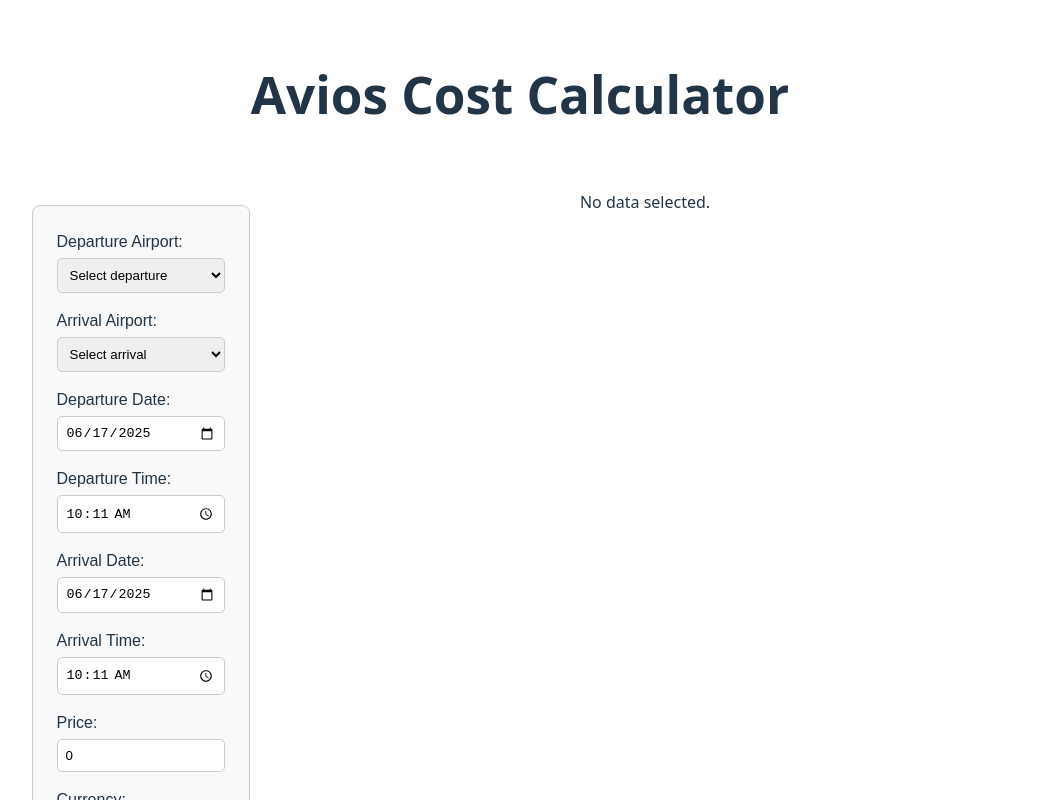
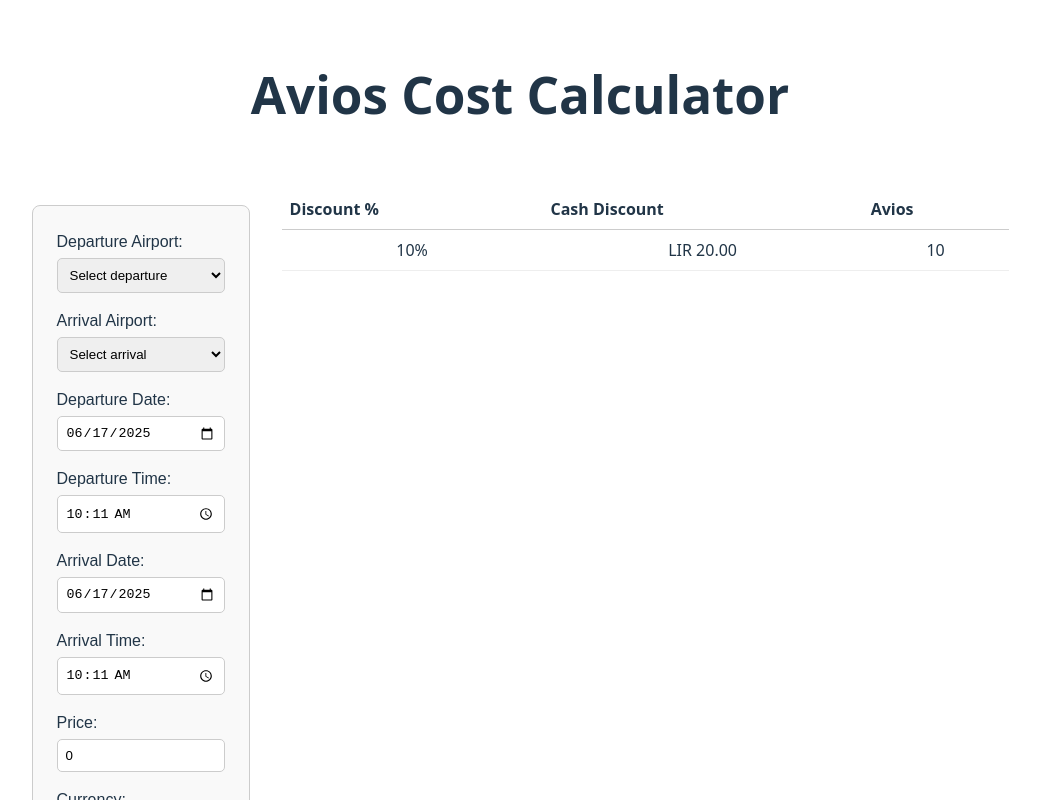
Before and after one commit to lud77/iagl, a React (Vite) app in the folder fe/: page / in a window 1280 px wide. Shown: the top 800 px of the page, without its empty margins (120-1160 px from the left). Built offline with nearby package versions, Linux system fonts and the light colour scheme.

Commit message:
Extract css from PricePointsTable component

```diff
--- a/fe/src/App.tsx
+++ b/fe/src/App.tsx
@@ -1,5 +1,5 @@
-import PricePointsTable from './components/PricePointTable';
-import './App.css'
+import PricePointsTable from './components/PricePointsTable';
+import './App.css';
 import type { FlightDetails, FlightDetailsExpanded, PricePoint } from './types';
 import FlightDetailsForm from './components/FlightDetailsForm';
 import { useState } from 'react';
@@ -8,7 +8,7 @@
 const API_URL = "http://localhost:5000/api/v1/price-points";
 
 const App = () => {
-  const [ pricePoints, setPricePoints ] = useState<PricePoint[]>([]);
+  const [ pricePoints, setPricePoints ] = useState<PricePoint[]>([{ discountRate: .1, aviosPoints: 10, cashDiscount: 20 }]);
 
   const now = new Date().toISOString();
   const [currentDate, currentTime] = splitDateAndTime(now, '', '');
@@ -21,7 +21,7 @@
     ArrivalOnlyDate: currentDate,
     ArrivalOnlyTime: currentTime,
     Price: 0,
-    Currency: '',
+    Currency: 'LIR',
   });
 
   const handleSubmit = async (data: FlightDetailsExpanded) => {
--- a/fe/src/components/FlightDetailsForm.tsx
+++ b/fe/src/components/FlightDetailsForm.tsx
@@ -1,5 +1,5 @@
-import "./FlightDetailsForm.css";
-import type { FlightDetailsExpanded } from "../types";
+import './FlightDetailsForm.css';
+import type { FlightDetailsExpanded } from '../types';
 import { airportCodes } from '../airportCodes';
 import validate from "../validators/flightData";
 
@@ -14,7 +14,7 @@
     const { name, value } = e.target;
     setFlightDetails((prev) => ({
       ...prev,
-      [name]: name === "price" ? parseFloat(value) || 0 : value,
+      [name]: name === 'price' ? parseFloat(value) || 0 : value,
     }));
   };
 
--- a/fe/src/components/PricePointTable.tsx
+++ /dev/null
@@ -1,36 +0,0 @@
-import type { PricePoint } from "../types";
-
-const PricePointsTable = ({ pricePoints, currency }: { pricePoints: PricePoint[], currency: string }) => {
-  if (pricePoints.length == 0) return (
-    <table style={{ width: "100%", borderCollapse: "collapse", marginTop: "1rem" }}>
-      <tbody>
-        <tr><td>No data selected.</td></tr>
-      </tbody>
-    </table>
-  );
-
-  return (
-    <table style={{ width: "100%", borderCollapse: "collapse", marginTop: "1rem" }}>
-      <thead>
-        <tr>
-          <th style={{ textAlign: "left", borderBottom: "1px solid #ccc", padding: "0.5rem" }}>Discount %</th>
-          <th style={{ textAlign: "left", borderBottom: "1px solid #ccc", padding: "0.5rem" }}>Cash Discount</th>
-          <th style={{ textAlign: "left", borderBottom: "1px solid #ccc", padding: "0.5rem" }}>Avios</th>
-        </tr>
-      </thead>
-      <tbody>
-        {pricePoints.map(({ discountRate, cashDiscount, aviosPoints }) => (
-          <tr key={discountRate}>
-            <td style={{ padding: "0.5rem", borderBottom: "1px solid #eee" }}>{Math.round(discountRate * 100)}%</td>
-            <td style={{ padding: "0.5rem", borderBottom: "1px solid #eee" }}>
-              {new Intl.NumberFormat(undefined, { style: "currency", currency }).format(cashDiscount)}
-            </td>
-            <td style={{ padding: "0.5rem", borderBottom: "1px solid #eee" }}>{aviosPoints.toLocaleString()}</td>
-          </tr>
-        ))}
-      </tbody>
-    </table>
-  );
-};
-
-export default PricePointsTable;
--- /dev/null
+++ b/fe/src/components/PricePointsTable.css
@@ -0,0 +1,16 @@
+table.price-points-table {
+  width: 100%;
+  border-collapse: collapse;
+  margin-top: 1rem;
+}
+
+table.price-points-table th {
+  text-align: left;
+  border-bottom: 1px solid #ccc;
+  padding: 0.5rem;
+}
+
+table.price-points-table td {
+  padding: 0.5rem;
+  border-bottom: 1px solid #eee;
+}
--- /dev/null
+++ b/fe/src/components/PricePointsTable.tsx
@@ -0,0 +1,37 @@
+import './PricePointsTable.css';
+import type { PricePoint } from "../types";
+
+const PricePointsTable = ({ pricePoints, currency }: { pricePoints: PricePoint[], currency: string }) => {
+  if (pricePoints.length == 0) return (
+    <table className="price-points-table">
+      <tbody>
+        <tr><td>No data selected.</td></tr>
+      </tbody>
+    </table>
+  );
+
+  return (
+    <table className="price-points-table">
+      <thead>
+        <tr>
+          <th>Discount %</th>
+          <th>Cash Discount</th>
+          <th>Avios</th>
+        </tr>
+      </thead>
+      <tbody>
+        {pricePoints.map(({ discountRate, cashDiscount, aviosPoints }) => (
+          <tr key={discountRate}>
+            <td>{Math.round(discountRate * 100)}%</td>
+            <td>
+              {new Intl.NumberFormat(undefined, { style: "currency", currency }).format(cashDiscount)}
+            </td>
+            <td>{aviosPoints.toLocaleString()}</td>
+          </tr>
+        ))}
+      </tbody>
+    </table>
+  );
+};
+
+export default PricePointsTable;
```
Also changed, not shown: fe/src/components/PricePointItem.tsx (deleted, +0 -12 lines).
